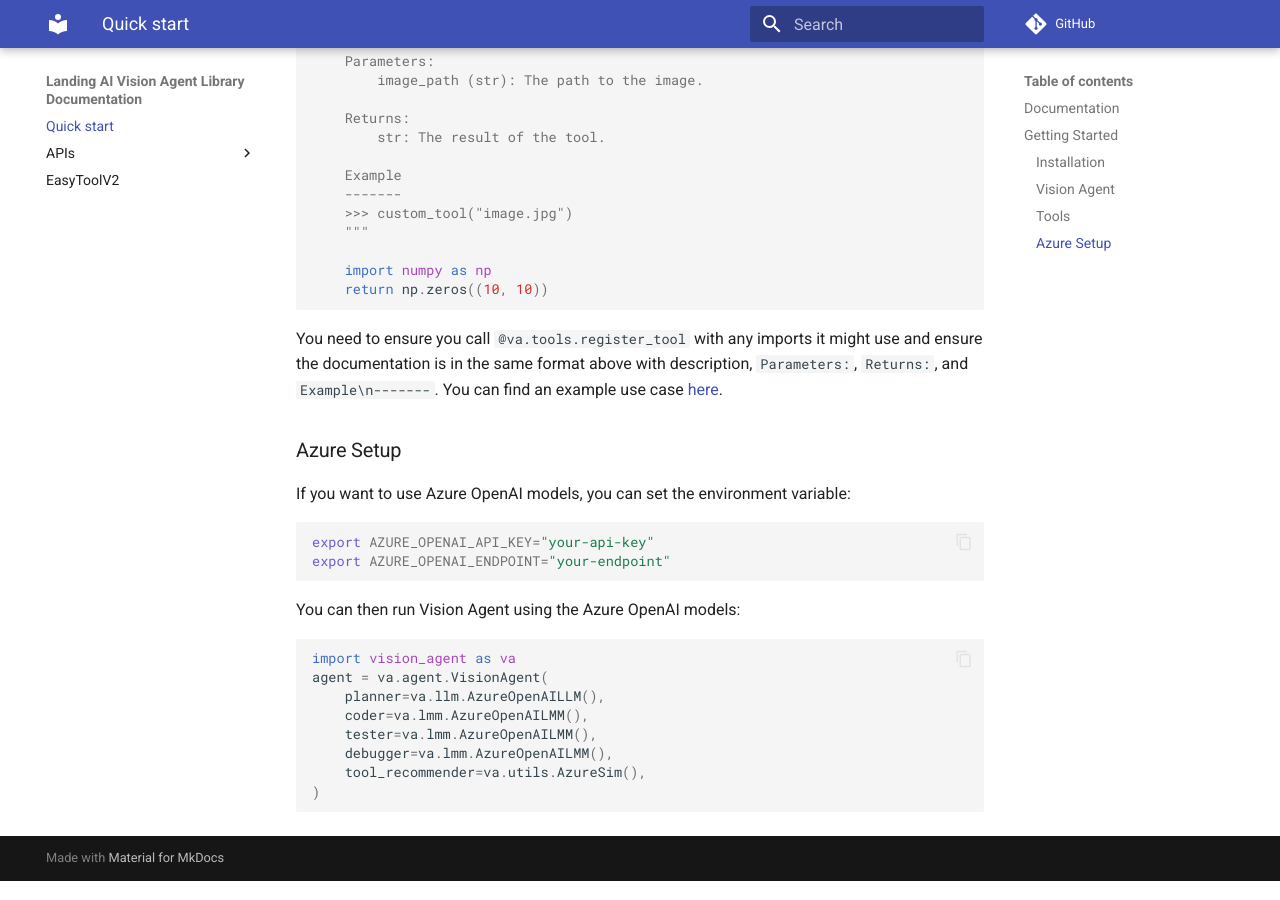
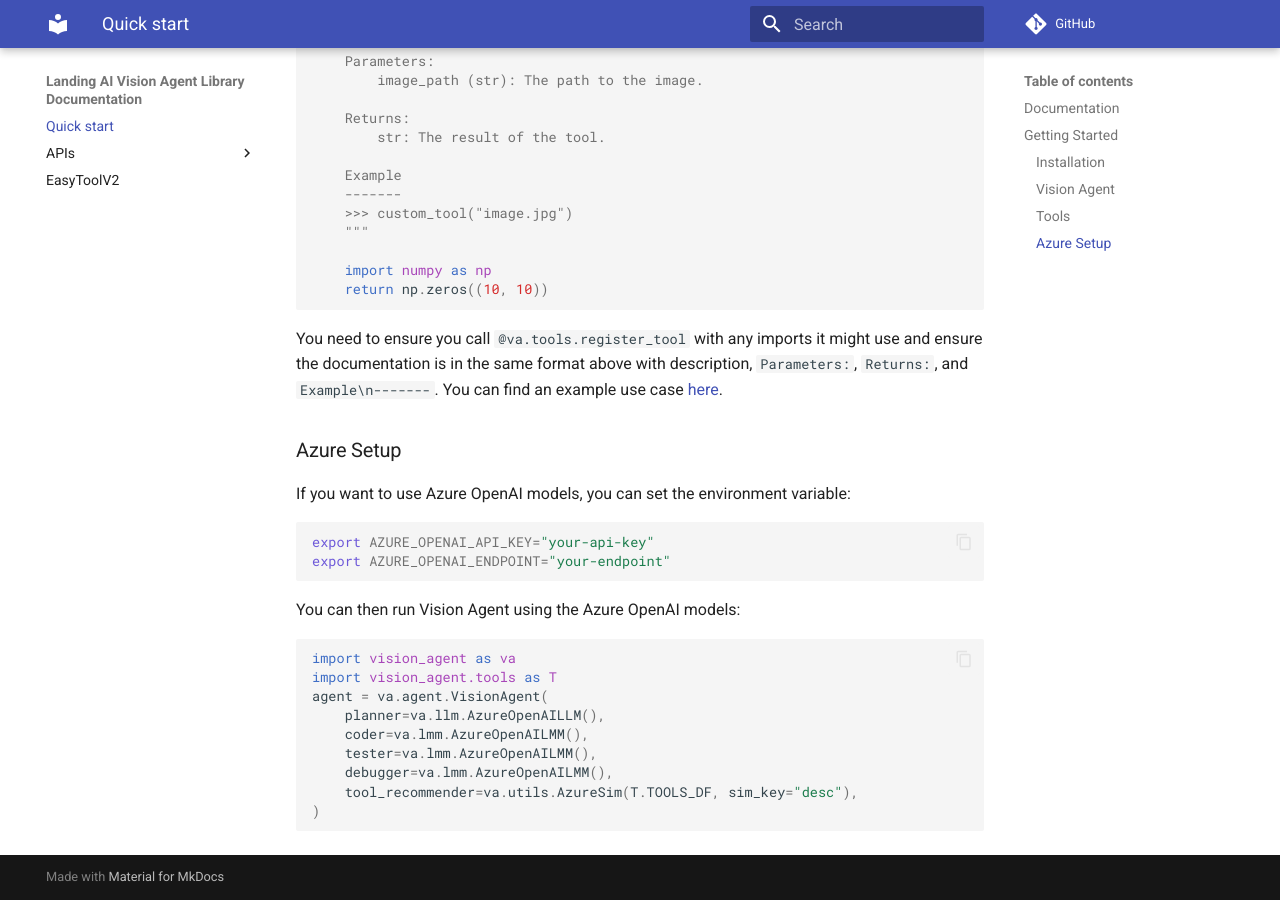
Before and after one commit to landing-ai/vision-agent, an MkDocs documentation site: the page built from docs/index.md, in a window 1280 px wide and 900 px high, scrolled down 2547 px. Built offline with MkDocs 1.6.1 and Material for MkDocs 9.7.7, drawn with Linux system fonts in a browser that asks for light colours; comment, search, counter and statistics services are not loaded.

Commit message:
fix docs (#122)

````diff
--- a/docs/index.md
+++ b/docs/index.md
@@ -150,11 +150,12 @@
 
 ```python
 import vision_agent as va
+import vision_agent.tools as T
 agent = va.agent.VisionAgent(
     planner=va.llm.AzureOpenAILLM(),
     coder=va.lmm.AzureOpenAILMM(),
     tester=va.lmm.AzureOpenAILMM(),
     debugger=va.lmm.AzureOpenAILMM(),
-    tool_recommender=va.utils.AzureSim(),
+    tool_recommender=va.utils.AzureSim(T.TOOLS_DF, sim_key="desc"),
 )
 ```
````
Also changed, not shown: README.md (+2 -1 lines).
